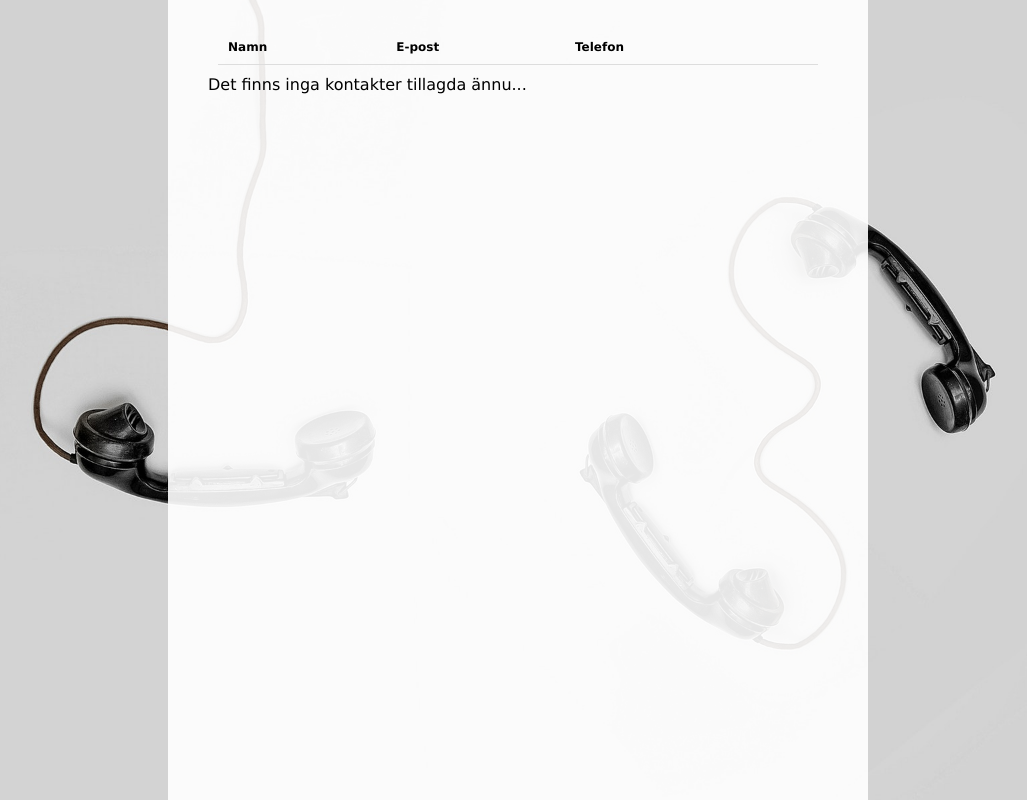
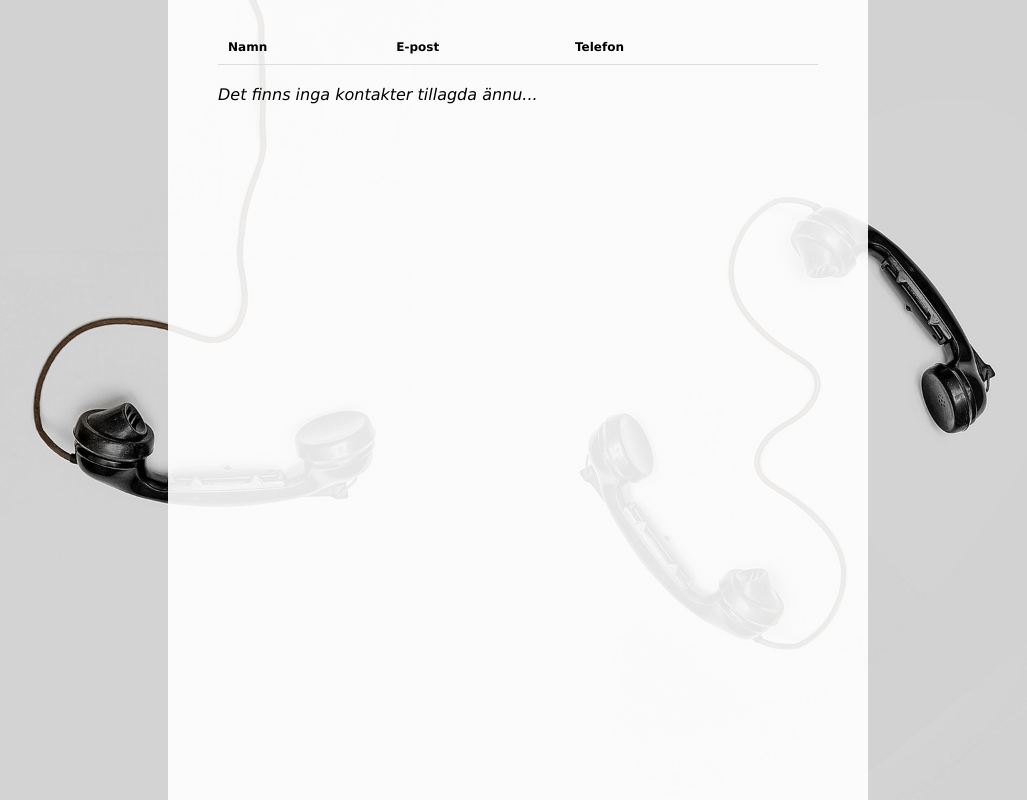
Before and after one commit to FredrikLernia/contacts, a website: page www/index.html in a window 1280 px wide. Shown: the whole page, without its empty margins (122-1149 px from the left). Drawn offline with Linux system fonts and the light colour scheme.

Commit message:
Added styling to the new contacts class

```diff
--- /dev/null
+++ b/www/css/contacts.css
@@ -0,0 +1,4 @@
+.empty-contacts {
+  padding: 10px;
+  font-style: italic;
+}
--- a/www/index.html
+++ b/www/index.html
@@ -5,6 +5,7 @@
   <title>Kontakter</title>
   <link rel="stylesheet" href="//use.fontawesome.com/releases/v5.0.7/css/all.css">
   <link rel="stylesheet" href="css/style.css">
+  <link rel="stylesheet" href="css/contacts.css">
   <link rel="stylesheet" href="css/table.css">
   <link rel="stylesheet" href="css/form.css">
 </head>
```
